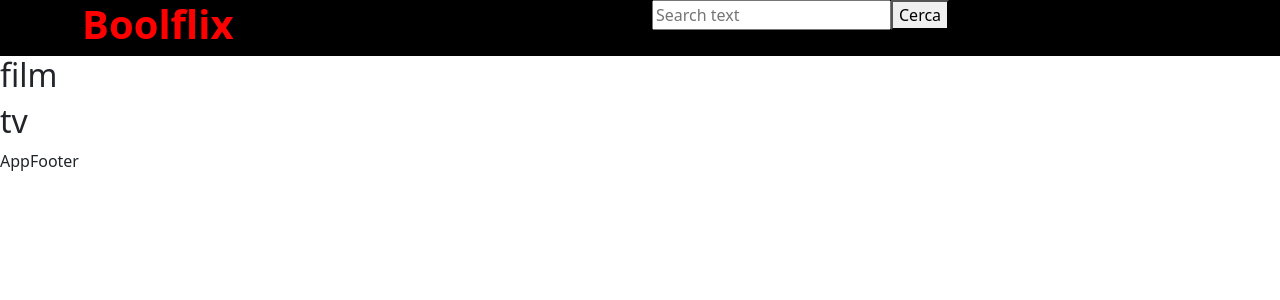
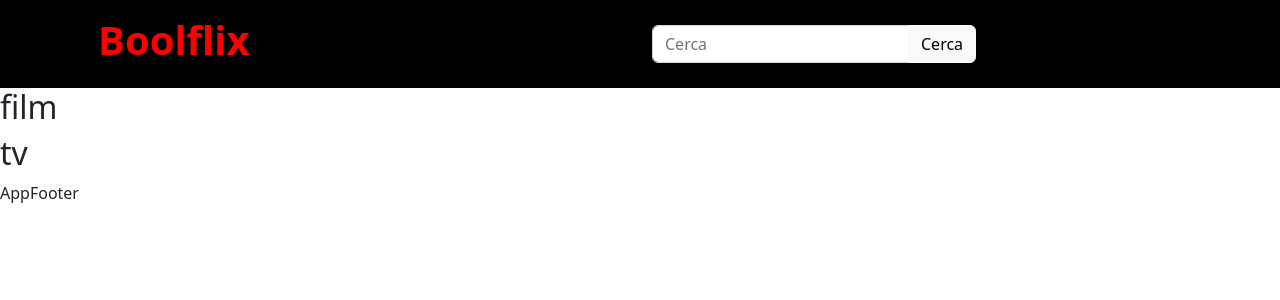
Before and after one commit to Roberto-Larivera/vite-boolflix, a Vue app: page / in a window 1280 px wide. Shown: the top 300 px of the page. Built offline with nearby package versions, Linux system fonts and the light colour scheme.

Commit message:
m.2 stilizazione header

```diff
--- a/src/components/Header/AppHeader.vue
+++ b/src/components/Header/AppHeader.vue
@@ -57,13 +57,13 @@ export default {
 <template>
   <header>
     <div class="container">
-      <div class="row row-cols-2">
-        <div class="col">
+      <div class="row row-cols-2 p-3">
+        <div class="col d-flex align-items-center">
           <h1>
             Boolflix
           </h1>
         </div>
-        <div class="col">
+        <div class="col d-flex align-items-center">
           <AppSearch @search="getCombined" />
         </div>
       </div>
--- a/src/components/Header/AppSearch.vue
+++ b/src/components/Header/AppSearch.vue
@@ -14,8 +14,10 @@ export default {
 <template>
   <div>
     <form action="" @submit.prevent="$emit('search')">
-      <input type="search" name="search" id="input-search" placeholder="Search text" v-model="store.textSearch">
-      <button type="submit">Cerca</button>
+      <div class="input-group">
+        <input class="form-control" type="search" name="search" id="input-search" placeholder="Cerca" v-model="store.textSearch">
+        <button class="btn btn-light" type="submit">Cerca</button>
+      </div>
     </form>
   </div>
 </template>
```
